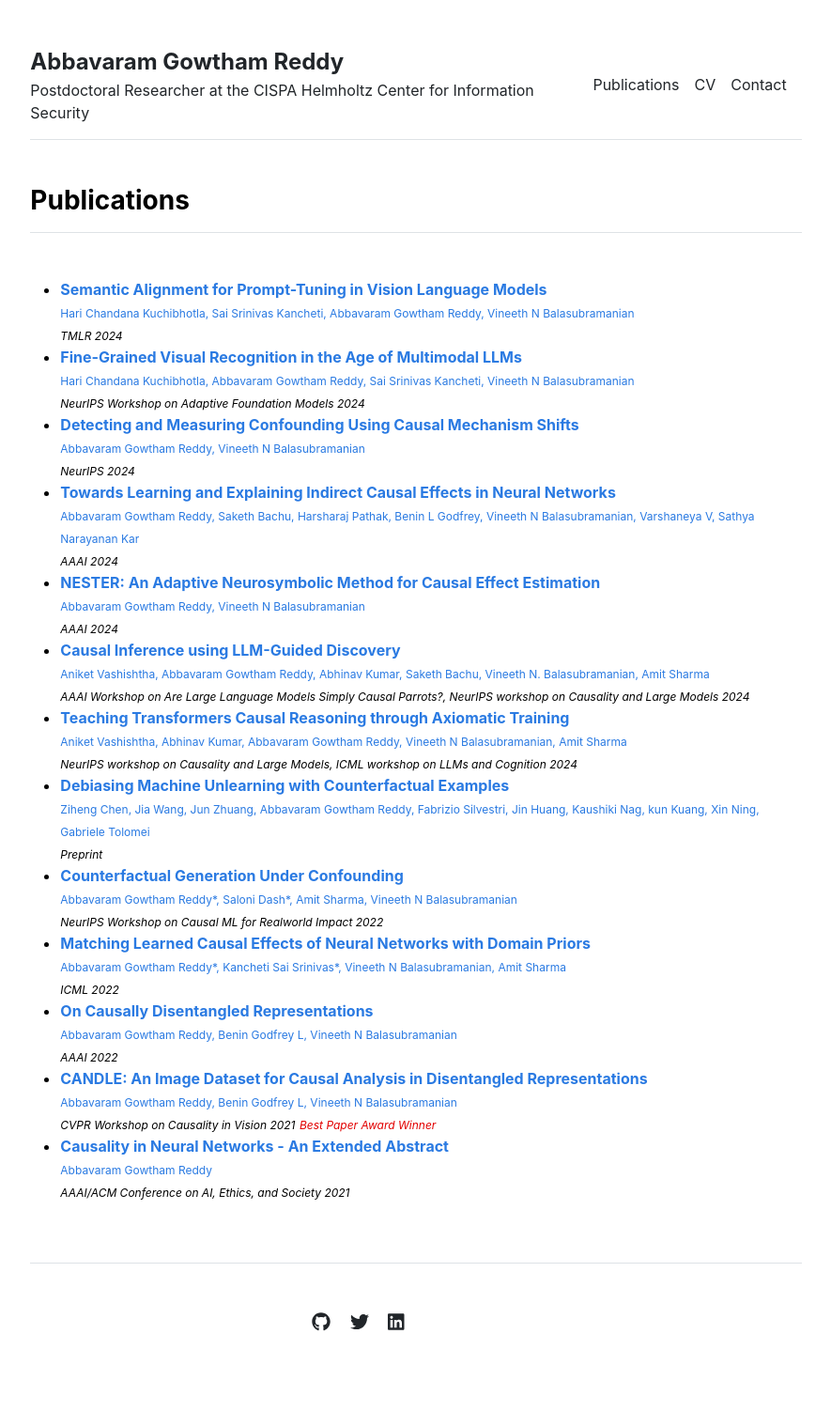
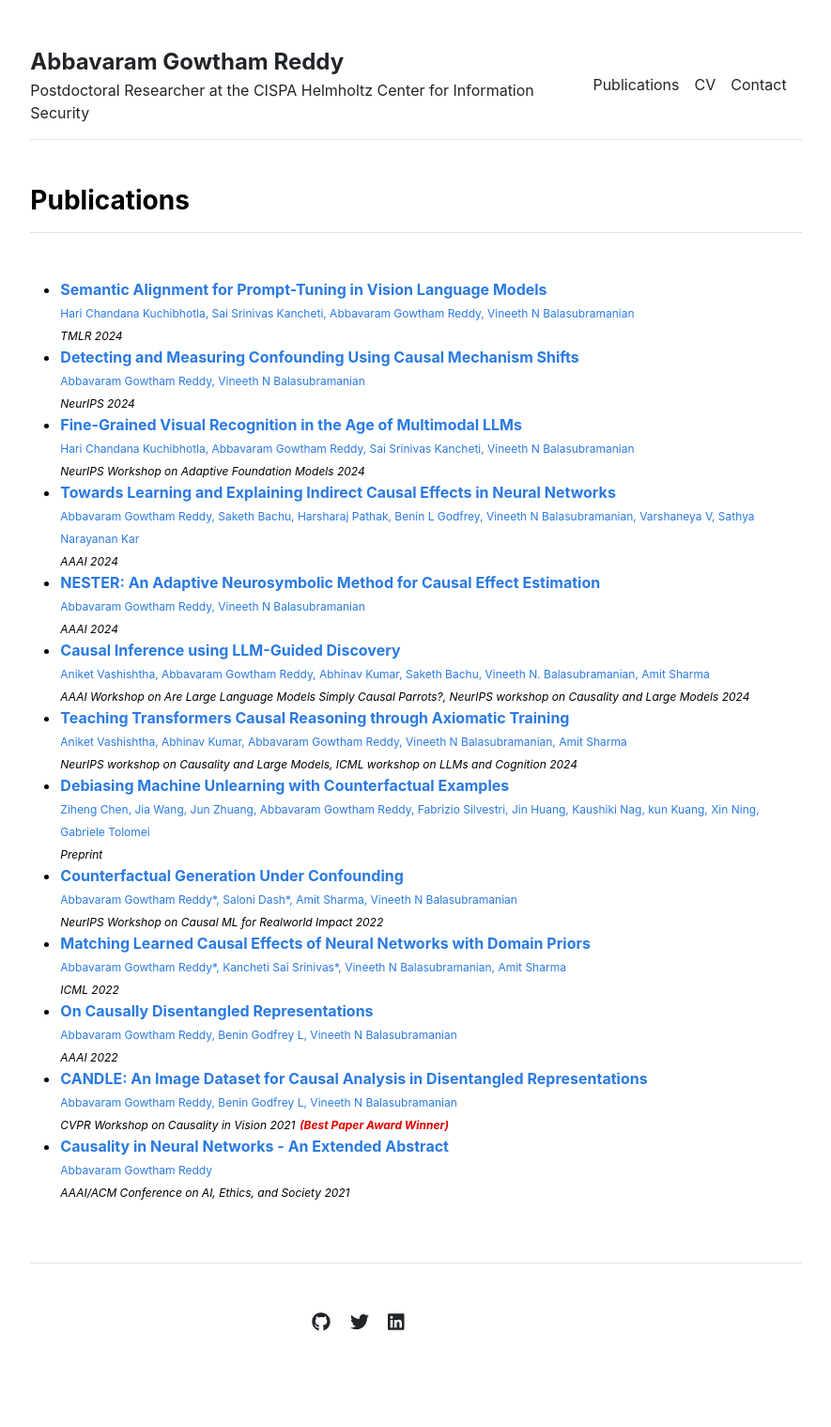
Before and after one commit to gautam0707/gautam0707.github.io, a Jekyll site: the page built from publications.md, in a window 1280 px wide. Shown: the whole page at 94% size, without its empty margins (197-1082 px from the left). Built offline with Jekyll 4.4.1, drawn with Linux system fonts in a browser that asks for light colours; a style sheet for code colours, icons or effects is not loaded.

Commit message:
Publications

```diff
--- a/_includes/publications.html
+++ b/_includes/publications.html
@@ -6,7 +6,7 @@
         <li><a href="{{ item.url }}" style="text-decoration: none;color: rgb(42, 122, 226) !important; font-weight: bold;">{{ item.title }}</a></br>
           <span style="color: rgb(42, 122, 226); font-size: 12px;">{{item.authors}}</span></br>
           <span style="font-style: italic; font-size: 12px;"> {{item.venue}} {{item.year}}</span>
-          <span style="color: rgb(226, 0, 0); font-style: italic; font-size: 12px;"> {{item.notes}}</span></br>
+          <span style="color: rgb(226, 0, 0); font-style: italic; font-size: 12px; font-weight: bold;"> {{item.notes}}</span></br>
         </li>
       {% endfor %}
     </ul>
```
Also changed, not shown: _data/publications.yml (+6 -6 lines).
